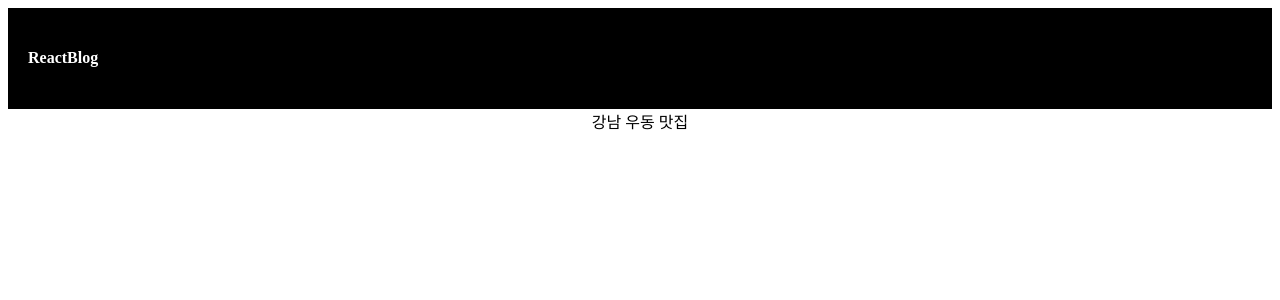
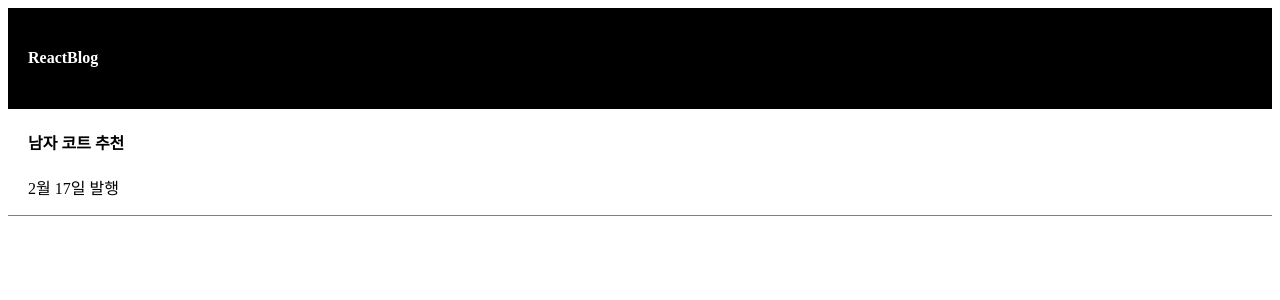
Before and after one commit to 55soup/react-exam, a React (Create React App) app in the folder blog/: page / in a window 1280 px wide. Shown: the top 300 px of the page. Built offline with nearby package versions, Linux system fonts and the light colour scheme.

Commit message:
state사용

```diff
--- a/blog/src/App.js
+++ b/blog/src/App.js
@@ -6,13 +6,17 @@ import { useState } from "react";
 
 function App() {
   let post = "강남 우동 맛집";
+  let [글제목, b] = useState("남자 코트 추천");
 
   return (
     <div className="App">
       <div class="black-nav">
         <h4>ReactBlog</h4>
       </div>
-      <div>{post}</div>
+      <div className="list">
+        <h4>{글제목}</h4>
+        <p>2월 17일 발행</p>
+      </div>
     </div>
   );
 }
```
